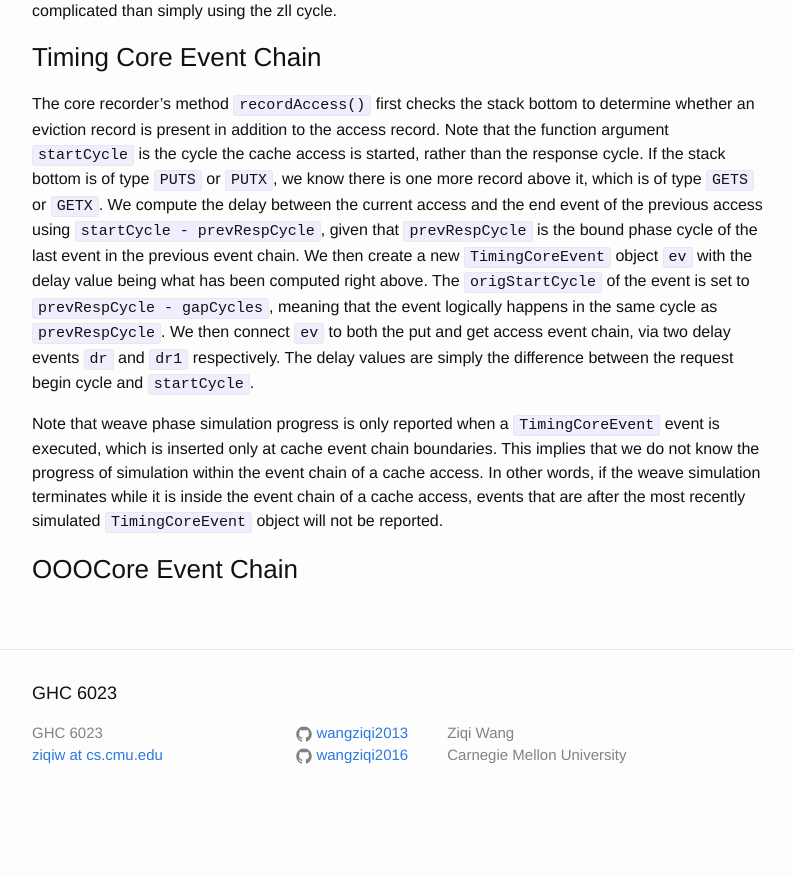
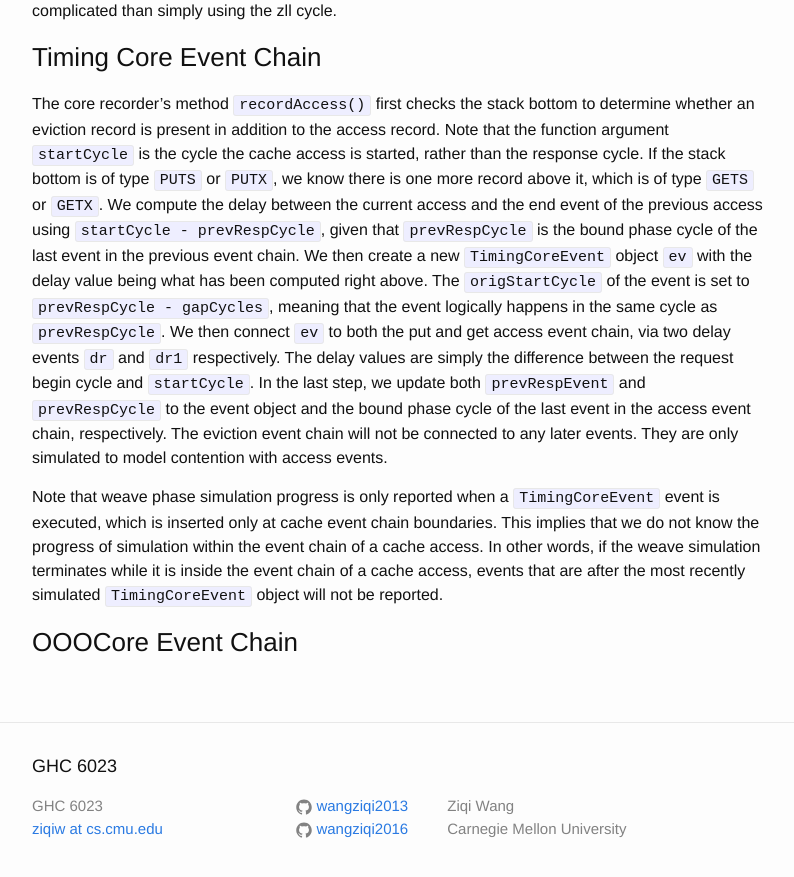
Before and after one commit to wangziqi2013/wangziqi2013.github.io, a Jekyll site: the page built from _posts/2019-01-22-understand-zsim-contention-sim.markdown, in a window 1280 px wide and 900 px high, scrolled down 17223 px. Shown: the top 877 px of the window, without its empty margins (238-1032 px from the left). Built offline with Jekyll 4.4.1, drawn with Linux system fonts in a browser that asks for light colours; before the commit the page ends 18050 px from its top, so only the background shows below that.

Commit message:
Adding last step

```diff
--- a/_posts/2019-01-22-understand-zsim-contention-sim.markdown
+++ b/_posts/2019-01-22-understand-zsim-contention-sim.markdown
@@ -633,7 +633,9 @@ previous event chain. We then create a new `TimingCoreEvent` object `ev` with th
 above. The `origStartCycle` of the event is set to `prevRespCycle - gapCycles`, meaning that the event logically happens
 in the same cycle as `prevRespCycle`. We then connect `ev` to both the put and get access event chain, via two delay
 events `dr` and `dr1` respectively. The delay values are simply the difference between the request begin cycle and
-`startCycle`.
+`startCycle`. In the last step, we update both `prevRespEvent` and `prevRespCycle` to the event object and the bound phase
+cycle of the last event in the access event chain, respectively. The eviction event chain will not be connected to any
+later events. They are only simulated to model contention with access events.
 
 Note that weave phase simulation progress is only reported when a `TimingCoreEvent`
 event is executed, which is inserted only at cache event chain boundaries. This implies that we do not know the progress
```
